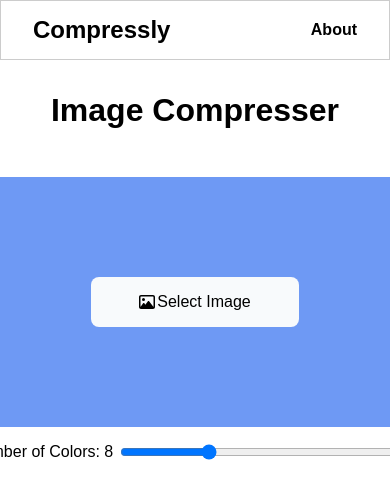
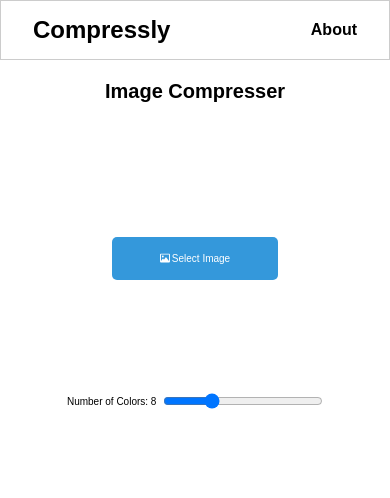
Before and after one commit to SurryaT10/Compressly, a React (Create React App) app in the folder compressly_app/: page / in a window 390 px wide. Shown: the top 498 px of the page. Built offline with nearby package versions, Linux system fonts and the light colour scheme; a web font is replaced by a local one.

Commit message:
Updated responsiveness for mobile

```diff
--- a/compressly_app/src/css/main.css
+++ b/compressly_app/src/css/main.css
@@ -9,7 +9,7 @@
 
 .container {
     height: 250px;
-    width: 700px;
+    width: 50%;
     background-color: rgba(110,153,244,255);
     margin-top: 3em;
 
@@ -25,7 +25,7 @@
 
 #file-input-label {
     background-color: rgba(248,250,252,255);
-    padding: 1em 3em;
+    padding: 1rem 3rem;
     border-radius: 0.5em;
     cursor: pointer;
 
@@ -118,3 +118,25 @@
     margin-left: 0.5em;
     cursor: pointer;
 }
+
+@media only screen and (max-width: 600px) {
+
+    .container {
+        background-color: white;
+    }
+
+    #file-input-label {
+        background-color: #3498db;
+        color: white;
+    }
+
+    .image-container {
+        display: block;
+        flex-direction: column;
+        flex-wrap: wrap;
+    }
+
+    #color-slider {
+        width: 20%;
+    }
+}
--- a/compressly_app/src/css/navbar.css
+++ b/compressly_app/src/css/navbar.css
@@ -2,7 +2,7 @@
     position: fixed;
     height: 60px;
     top: 0;
-    width: 100%;
+    width: 100vw;
     padding: 1em 2em;
     border: 1px solid rgba(0, 0, 0, 0.201);
     z-index: 1000;
--- a/compressly_app/src/index.css
+++ b/compressly_app/src/index.css
@@ -16,3 +16,9 @@ code {
   font-family: source-code-pro, Menlo, Monaco, Consolas, 'Courier New',
     monospace;
 }
+
+@media only screen and (max-width: 600px) {
+  .main {
+      font-size: 10px;
+  }
+}
```
Also changed, not shown: 1 other file (tests, documents, lock files or other folders).
